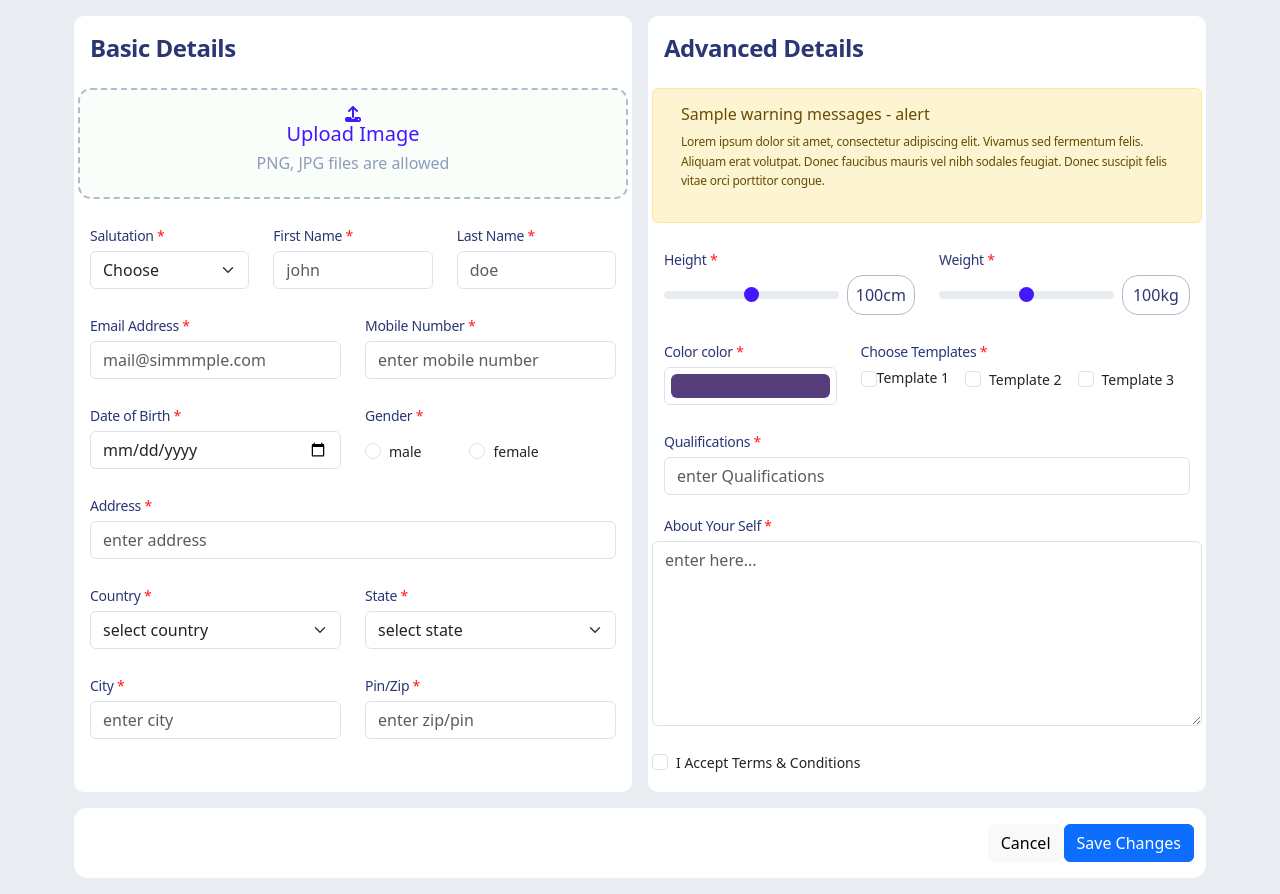
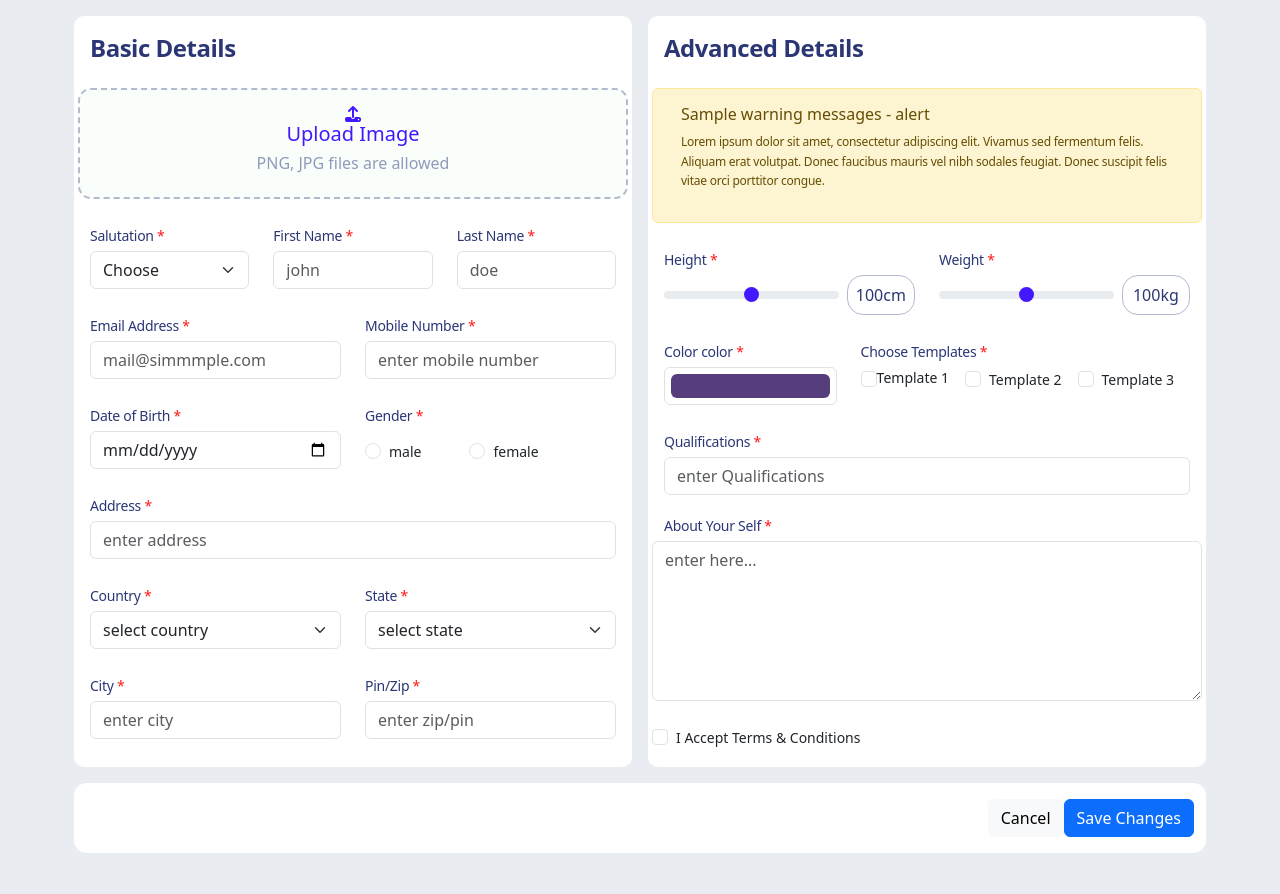
Before and after one commit to abinfpro/bootstrap, a plain HTML site: page index.html in a window 1280 px wide. After the commit the page ends 869 px from the top, so only its background shows below. Drawn offline with nearby package versions, Linux system fonts and the light colour scheme.

Commit message:
bootstrap6

```diff
--- a/index.html
+++ b/index.html
@@ -291,7 +291,7 @@
                 class="form-control"
                 placeholder="enter here..."
                 id="floatingTextarea2"
-                style="height: 185px"
+                style="height: 160px"
               ></textarea>
             </div>
             <div class="row">
```
